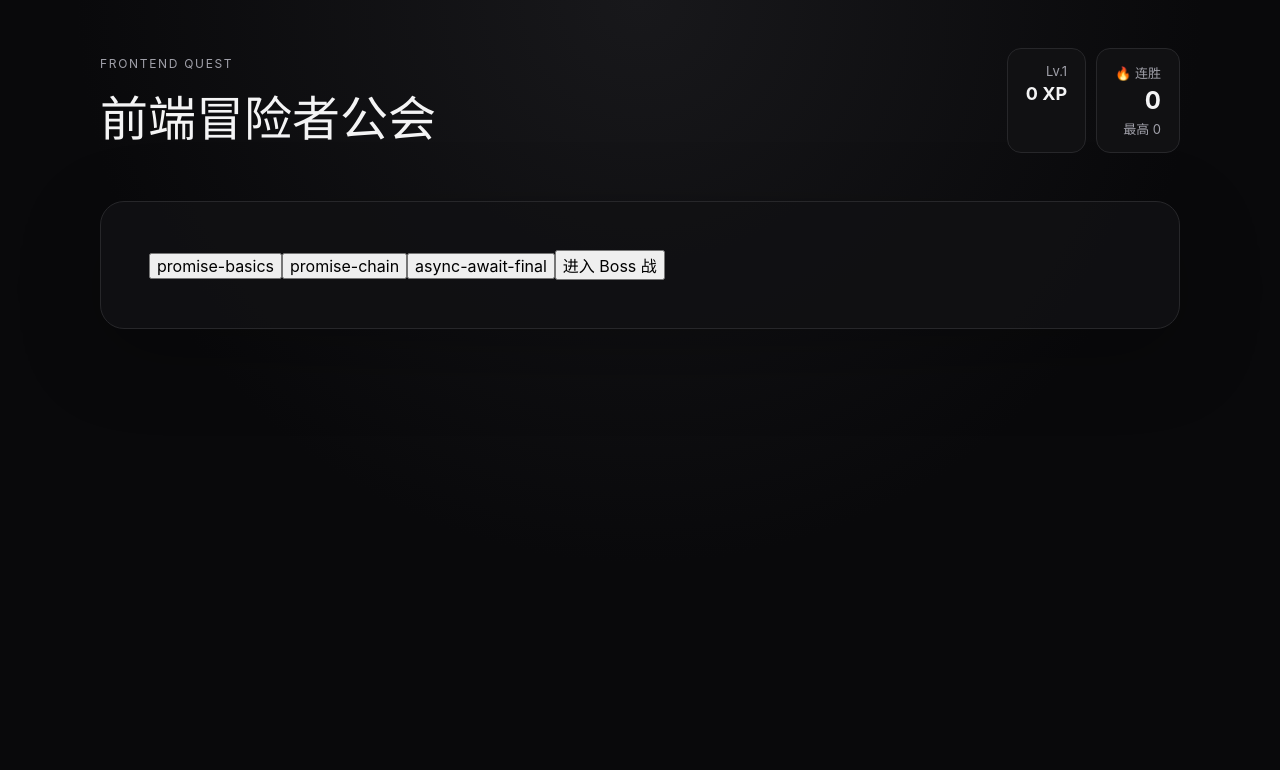
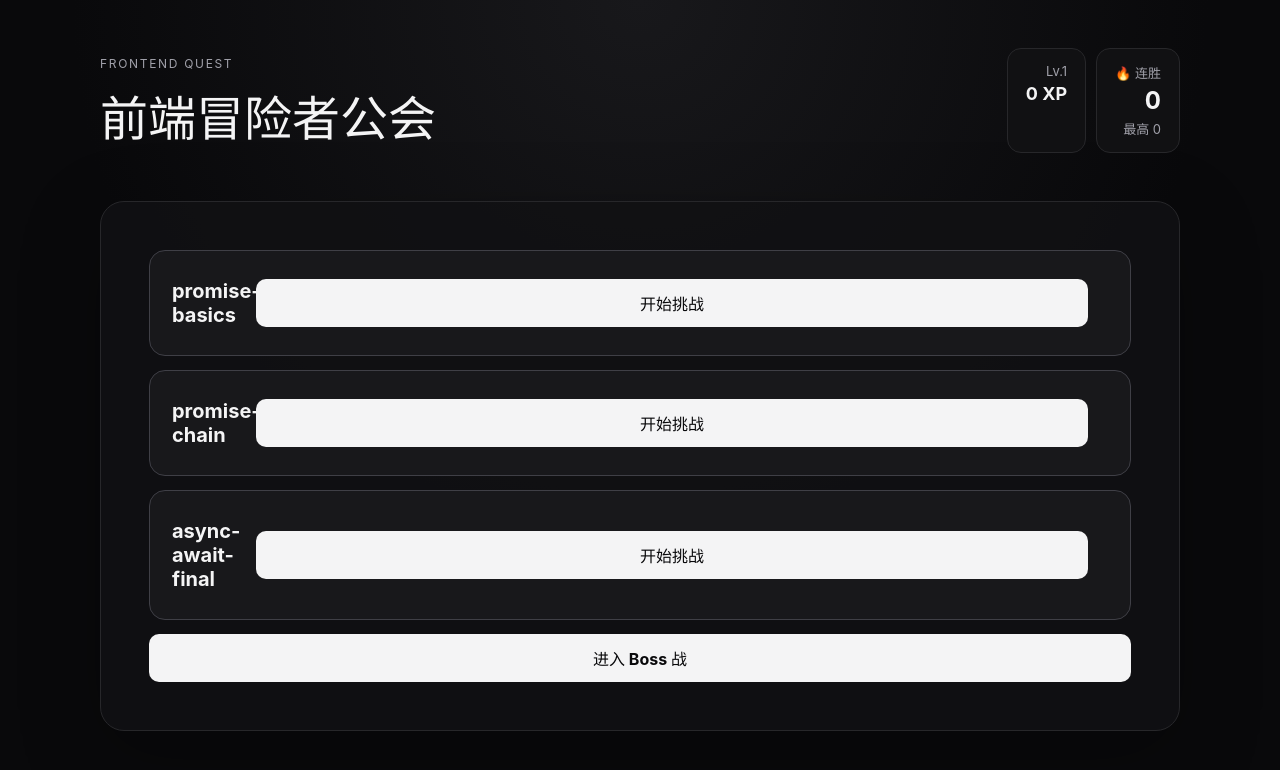
Before and after one commit to AsherHuangDong/frontend-quest, a React (Vite) app: page / in a window 1280 px wide. Shown: the top 770 px of the page. Built offline with nearby package versions, Linux system fonts and the light colour scheme.

Commit message:
fix: restore quest ui presentation classes

```diff
--- a/src/App.tsx
+++ b/src/App.tsx
@@ -1,24 +1,11 @@
 import { useGameStore, getQuest } from './application/gameStoreV2';
 import { calculateLevel } from './domain/player/level';
-import { getPhaseStatus } from './domain/boss/stateMachine';
 import { asyncBoss } from './content/bosses/asyncBoss';
 import type { Challenge } from './domain/quest/types';
-import { getHintPenalty } from './domain/quest/scoring';
 import { FeedbackContainer } from './presentation/components/feedback/FeedbackContainer';
 import './styles.css';
 
-// Feedback runtime mounted at app level.
-// Existing App content remains unchanged.
-
-function ChallengeContent({
-  challenge,
-  selectedAnswer,
-  onSelect,
-}: {
-  challenge: Challenge;
-  selectedAnswer: string | null;
-  onSelect: (answer: string) => void;
-}) {
+function ChallengeContent({ challenge, selectedAnswer, onSelect }: { challenge: Challenge; selectedAnswer: string | null; onSelect: (answer: string) => void }) {
   if (challenge.type === 'code') {
     return <div className="result failure"><div className="result-icon">🛠️</div><span>CODE CHALLENGE</span><h2>代码题即将开放</h2></div>;
   }
@@ -28,7 +15,6 @@ function ChallengeContent({
 
 export default function App() {
   const player = useGameStore((state) => state.player);
-  const progress = useGameStore((state) => state.progress);
   const runtime = useGameStore((state) => state.runtime);
   const currentStreak = useGameStore((state) => state.currentStreak);
   const bestStreak = useGameStore((state) => state.bestStreak);
@@ -47,8 +33,8 @@ export default function App() {
     <FeedbackContainer />
     <main className="app-shell">
       <header className="topbar"><div><span className="eyebrow">FRONTEND QUEST</span><h1>前端冒险者公会</h1></div><div className="player-stats"><div className="player-card"><span>Lv.{level}</span><strong>{player.xp} XP</strong></div><div className="streak-card"><span>🔥 连胜</span><strong>{currentStreak}</strong><small>最高 {bestStreak}</small></div></div></header>
-      {!runtime && <section className="chapter-card">{asyncBoss.phases.flatMap((phase) => phase.questIds).map((questId)=><button key={questId} onClick={()=>startQuest(questId)}>{questId}</button>)}{<button onClick={startBoss}>进入 Boss 战</button>}</section>}
-      {runtime && activeQuest && <section className="challenge-card"><ChallengeContent challenge={activeQuest.challenge} selectedAnswer={runtime.selectedAnswer} onSelect={selectAnswer}/><button onClick={submitAnswer}>提交答案</button><button onClick={runtime.result?.passed ? exitQuest : retryQuest}>继续</button><button onClick={useHint}>提示</button><button onClick={startBossPhase}>Boss阶段</button></section>}
+      {!runtime && <section className="chapter-card"><div className="quest-list">{asyncBoss.phases.flatMap((phase) => phase.questIds).map((questId)=><div className="quest-card" key={questId}><div className="quest-info"><h3>{questId}</h3></div><button onClick={()=>startQuest(questId)}>开始挑战</button></div>)}<button className="submit-button" onClick={startBoss}>进入 Boss 战</button></div></section>}
+      {runtime && activeQuest && <section className="challenge-card"><ChallengeContent challenge={activeQuest.challenge} selectedAnswer={runtime.selectedAnswer} onSelect={selectAnswer}/><div className="action-bar"><button className="submit-button" onClick={submitAnswer}>提交答案</button><button className="submit-button" onClick={runtime.result?.passed ? exitQuest : retryQuest}>继续</button><button className="hint-button" onClick={useHint}>提示</button><button className="submit-button" onClick={startBossPhase}>Boss阶段</button></div></section>}
     </main>
   </>;
 }
```
